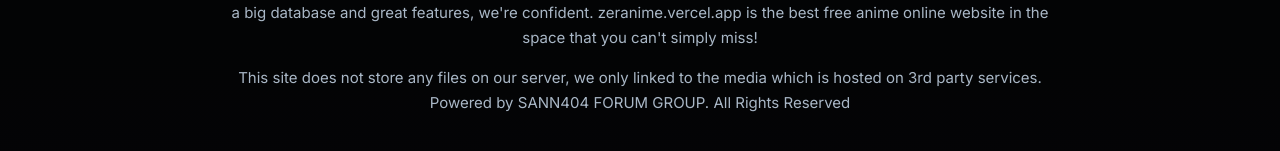
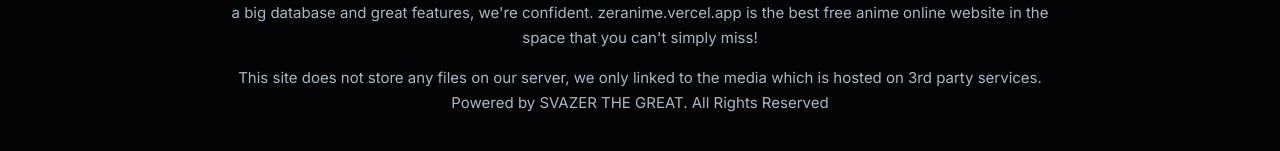
Before and after one commit to svazerID/zeranime, a Next.js app: page / in a window 1280 px wide. Shown: the part 681-832 px from the top of the page. Built offline with nearby package versions, Linux system fonts and the light colour scheme; no server answers.

Commit message:
chore: ganti kredit footer ke SVAZER THE GREAT

```diff
--- a/app/layout.tsx
+++ b/app/layout.tsx
@@ -59,7 +59,7 @@
                 </p>
                 <p>
                   This site does not store any files on our server, we only linked to the media which is hosted on 3rd party services.<br/>
-                  Powered by SANN404 FORUM GROUP. All Rights Reserved
+                  Powered by SVAZER THE GREAT. All Rights Reserved
                 </p>
               </div>
             </div>
```
